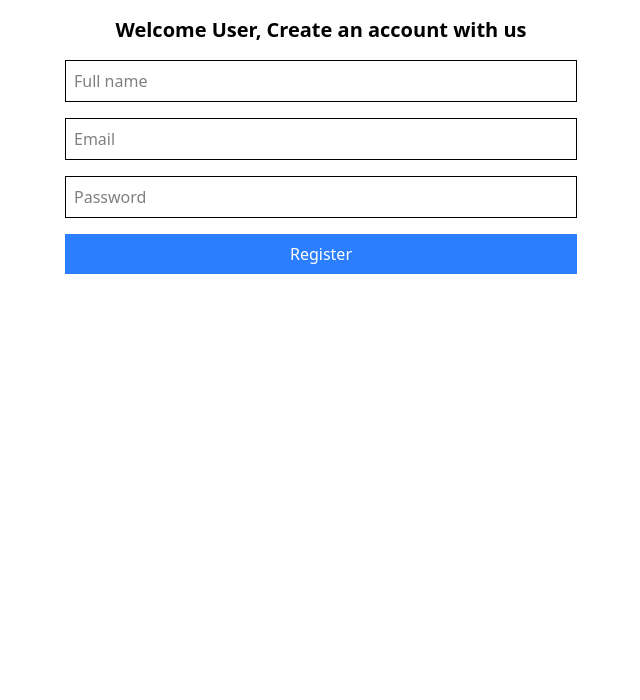
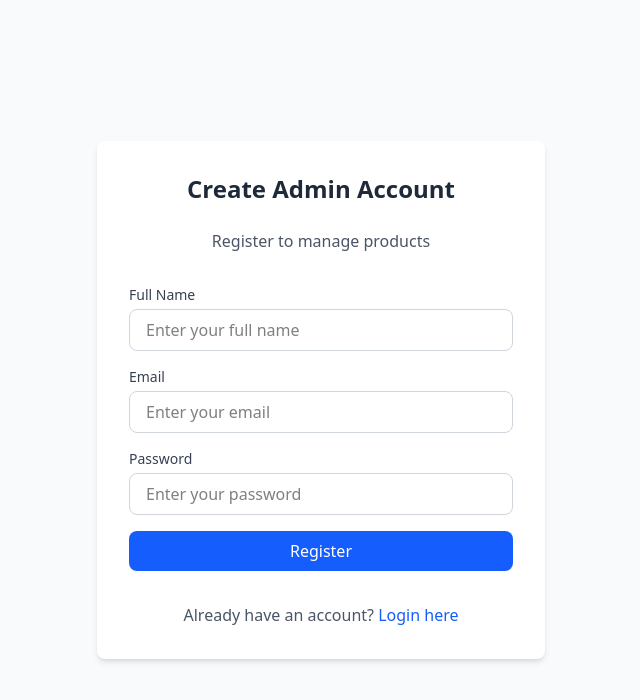
Before and after one commit to SABALI19/furniro-admin, a React (Vite) app: page / in a window 1280 px wide. Shown: the top 700 px of the page, without its empty margins (319-959 px from the left). Built offline with nearby package versions, Linux system fonts and the light colour scheme.

Commit message:
admin dashboard

```diff
--- a/src/components/common/Header.jsx
+++ b/src/components/common/Header.jsx
@@ -1,8 +1,35 @@
+import React from 'react';
 
-function Header() {
+function Header({ title, action }) {
   return (
-    <div>Header</div>
-  )
+    <header className="bg-white border-b h-16 flex items-center justify-between px-8 sticky top-0 z-10">
+      <h2 className="text-lg font-semibold text-gray-700">
+        {title || 'Dashboard'}
+      </h2>
+
+      {action && (
+        <div>
+          {action}
+        </div>
+      )}
+
+      {!action && (
+        <div className="flex items-center space-x-4">
+          <button className="p-2 text-gray-500 hover:text-gray-700">
+            <svg xmlns="http://www.w3.org/2000/svg" className="h-5 w-5" fill="none" viewBox="0 0 24 24" stroke="currentColor">
+              <path strokeLinecap="round" strokeLinejoin="round" strokeWidth={2} d="M15 17h5l-1.405-1.405A2.032 2.032 0 0118 14.158V11a6.002 6.002 0 00-4-5.659V5a2 2 0 10-4 0v.341C7.67 6.165 6 8.388 6 11v3.159c0 .538-.214 1.055-.595 1.436L4 17h5m6 0v1a3 3 0 11-6 0v-1m6 0H9" />
+            </svg>
+          </button>
+          <div className="flex items-center space-x-2">
+            <div className="w-8 h-8 bg-indigo-600 rounded-full flex items-center justify-center text-white text-sm font-medium">
+              A
+            </div>
+            <span className="text-sm text-gray-700">Admin</span>
+          </div>
+        </div>
+      )}
+    </header>
+  );
 }
 
-export default Header
+export default Header;
--- /dev/null
+++ b/src/components/common/Layout.jsx
@@ -0,0 +1,21 @@
+import React from 'react';
+import Header from './Header';
+import SideBar from './SideBar';
+
+function Layout({ title, action, children }) {
+  return (
+    <div className="min-h-screen bg-gray-50 flex">
+      <SideBar />
+
+      <main className="flex-1 overflow-y-auto">
+        <Header title={title} action={action} />
+
+        <div className="p-8">
+          {children}
+        </div>
+      </main>
+    </div>
+  );
+}
+
+export default Layout;
--- a/src/components/common/ProductsTable.jsx
+++ /dev/null
@@ -1,45 +0,0 @@
-import React from 'react'
-
-function ProductsTable() {
-    return (
-        <div class="overflow-x-auto">
-            <table class="w-full text-left border-collapse">
-                <thead class="bg-gray-50 border-b">
-                    <tr>
-                        <th class="p-4 font-medium text-gray-600">Product</th>
-                        <th class="p-4 font-medium text-gray-600">Category</th>
-                        <th class="p-4 font-medium text-gray-600">Price</th>
-                        <th class="p-4 font-medium text-gray-600">Stock</th>
-                        <th class="p-4 font-medium text-gray-600">Status</th>
-                        <th class="p-4 font-medium text-gray-600 text-right">Actions</th>
-                    </tr>
-                </thead>
-                <tbody class="divide-y">
-                    <tr class="hover:bg-gray-50 transition">
-                        <td class="p-4 flex items-center gap-3">
-                            <div class="w-12 h-12 bg-gray-200 rounded-md overflow-hidden">
-                                <img src="/api/placeholder/100/100" alt="Sofa" class="object-cover w-full h-full" />
-                            </div>
-                            <div>
-                                <div class="font-medium text-gray-900">Velvet Armchair</div>
-                                <div class="text-xs text-gray-400">ID: #48291</div>
-                            </div>
-                        </td>
-                        <td class="p-4 text-sm text-gray-600">Living Room</td>
-                        <td class="p-4 text-sm font-semibold">$599.00</td>
-                        <td class="p-4 text-sm text-gray-600">24 pcs</td>
-                        <td class="p-4">
-                            <span class="px-2 py-1 text-xs font-medium bg-green-100 text-green-700 rounded-full">In Stock</span>
-                        </td>
-                        <td class="p-4 text-right">
-                            <button class="text-blue-600 hover:underline mr-3">Edit</button>
-                            <button class="text-red-500 hover:underline">Delete</button>
-                        </td>
-                    </tr>
-                </tbody>
-            </table>
-        </div>
-    )
-}
-
-export default ProductsTable
--- a/src/components/common/SideBar.jsx
+++ b/src/components/common/SideBar.jsx
@@ -1,7 +1,50 @@
+import React from 'react';
+import { NavLink } from 'react-router-dom';
+
 function SideBar() {
+  const navItems = [
+    {
+      to: '/dashboard',
+      icon: '📦',
+      label: 'Inventory',
+    },
+    {
+      to: '/orders',
+      icon: '🛒',
+      label: 'Orders',
+    },
+    {
+      to: '/users',
+      icon: '👥',
+      label: 'Users',
+    },
+  ];
+
   return (
-    <div>SideBar</div>
-  )
+    <aside className="w-64 bg-white border-r hidden md:block">
+      <div className="p-6">
+        <h1 className="text-xl font-bold text-gray-800">LuxeFurn Admin</h1>
+      </div>
+      <nav className="mt-6 space-y-1 px-4">
+        {navItems.map((item) => (
+          <NavLink
+            key={item.to}
+            to={item.to}
+            className={({ isActive }) =>
+              `flex items-center px-4 py-3 rounded-lg transition-colors ${
+                isActive
+                  ? 'text-blue-600 bg-blue-50'
+                  : 'text-gray-600 hover:bg-gray-50'
+              }`
+            }
+          >
+            <span className="mr-3">{item.icon}</span>
+            {item.label}
+          </NavLink>
+        ))}
+      </nav>
+    </aside>
+  );
 }
 
-export default SideBar
+export default SideBar;
--- a/src/pages/Dashboard.jsx
+++ b/src/pages/Dashboard.jsx
@@ -1,76 +1,44 @@
 import React, { useState } from "react";
-import ProductsTable from "../components/common/ProductsTable";
+import Layout from "../components/common/Layout";
+// import ProductsTable from "../components/common/ProductsTable";
 import CreateFurnitureModal from "../components/Modals/CreateFurnitureModal";
+
 function Dashboard() {
   const [showModal, setShowModal] = useState(false);
-  return (
-    <div class="min-h-screen bg-gray-50 flex">
-      <aside class="w-64 bg-white border-r hidden md:block">
-        <div class="p-6">
-          <h1 class="text-xl font-bold text-gray-800">LuxeFurn Admin</h1>
-        </div>
-        <nav class="mt-6 space-y-1 px-4">
-          <a
-            href="#"
-            class="flex items-center px-4 py-3 text-blue-600 bg-blue-50 rounded-lg"
-          >
-            <span class="mr-3">📦</span> Inventory
-          </a>
-          <a
-            href="#"
-            class="flex items-center px-4 py-3 text-gray-600 hover:bg-gray-50 rounded-lg"
-          >
-            <span class="mr-3">🛒</span> Orders
-          </a>
-          <a
-            href="#"
-            class="flex items-center px-4 py-3 text-gray-600 hover:bg-gray-50 rounded-lg"
-          >
-            <span class="mr-3">👥</span> Users
-          </a>
-        </nav>
-      </aside>
 
-      <main class="flex-1 overflow-y-auto">
-        <header class="bg-white border-b h-16 flex items-center justify-between px-8 sticky top-0 z-10">
-          <h2 class="text-lg font-semibold text-gray-700">
-            Furniture Management
-          </h2>
-
+  const actionButton = (
     <button
       onClick={() => setShowModal(true)}
       className="cursor-pointer bg-indigo-600 text-white px-4 py-2 rounded-lg hover:bg-indigo-700 transition"
     >
       + Add Furniture
     </button>
+  );
 
-        </header>
-
-        <div class="p-8">
-          <div class="grid grid-cols-1 md:grid-cols-3 gap-6 mb-8">
-            <div class="bg-white p-6 rounded-xl border shadow-sm">
-              <p class="text-sm text-gray-500">Total Products</p>
-              <p class="text-2xl font-bold">1,284</p>
+  return (
+    <Layout title="Furniture Management" action={actionButton}>
+      <div className="grid grid-cols-1 md:grid-cols-3 gap-6 mb-8">
+        <div className="bg-white p-6 rounded-xl border shadow-sm">
+          <p className="text-sm text-gray-500">Total Products</p>
+          <p className="text-2xl font-bold">1,284</p>
         </div>
-            <div class="bg-white p-6 rounded-xl border shadow-sm">
-              <p class="text-sm text-gray-500">Active Orders</p>
-              <p class="text-2xl font-bold text-orange-600">45</p>
+        <div className="bg-white p-6 rounded-xl border shadow-sm">
+          <p className="text-sm text-gray-500">Active Orders</p>
+          <p className="text-2xl font-bold text-orange-600">45</p>
         </div>
-            <div class="bg-white p-6 rounded-xl border shadow-sm">
-              <p class="text-sm text-gray-500">Out of Stock</p>
-              <p class="text-2xl font-bold text-red-600">12</p>
+        <div className="bg-white p-6 rounded-xl border shadow-sm">
+          <p className="text-sm text-gray-500">Out of Stock</p>
+          <p className="text-2xl font-bold text-red-600">12</p>
         </div>
       </div>
 
-          <section class="bg-white rounded-xl border shadow-sm overflow-hidden">
+      <section className="bg-white rounded-xl border shadow-sm overflow-hidden">
         <ProductsTable />
       </section>
       {showModal && (
         <CreateFurnitureModal onClose={() => setShowModal(false)} />
       )}
-        </div>
-      </main>
-    </div>
+    </Layout>
   );
 }
 
--- a/src/pages/Login.jsx
+++ b/src/pages/Login.jsx
@@ -25,29 +25,23 @@ function Login() {
     try {
       const response = await axios.post(`${baseUrl}/api/user/login`, formData);
 
-      // Extract token and role from response
+      // Extract token and user data from response
       const { token, data } = response.data;
-      const userRole = data?.role;
+      const userRole = data?.role
 
       // Validate response data
-      if (!token || !userRole) {
+      if (!token|| !userRole) {
         throw new Error("Invalid response from server");
       }
 
-      // Store auth data using utility
+      // Store auth data using utility (store role if needed, but all users go to admin dashboard)
       authUtils.setAuthData(token, userRole);
 
       toast.success(response.data.message || "Login successful!");
 
-      // Navigate based on role (optional - customize as needed)
+      // Navigate to admin dashboard for all users
       setTimeout(() => {
-        if (userRole === "admin") {
-          navigate("/dashboard");
-        } else if (userRole === "user") {
-          navigate("/");
-        } else {
-          navigate("/dashboard");
-        }
+        navigate("/admin/dashboard"); // or just "/dashboard" if that's your admin route
       }, 1000);
 
     } catch (error) {
@@ -59,7 +53,7 @@ function Login() {
       } else if (statusCode === 401) {
         toast.error("Invalid email or password");
       } else if (statusCode === 403) {
-        toast.error("Access denied");
+        toast.error("Access denied. Admin privileges required.");
       } else if (statusCode) {
         toast.error(`Login failed (${statusCode})`);
       } else if (error.message) {
@@ -78,10 +72,10 @@ function Login() {
     <div className="min-h-screen flex items-center justify-center bg-gray-50">
       <div className="w-full max-w-md p-8 bg-white rounded-lg shadow-md">
         <h1 className="text-2xl font-bold text-center mb-6 text-gray-800">
-          Welcome Back
+          Admin Login
         </h1>
         <p className="text-center text-gray-600 mb-8">
-          Login to your account
+          Login to manage products
         </p>
 
         <form onSubmit={handleSubmit} className="space-y-4">
@@ -122,8 +116,20 @@ function Login() {
             disabled={loading}
             className="w-full bg-blue-600 text-white py-2 px-4 rounded-lg hover:bg-blue-700 transition-colors disabled:bg-blue-400 disabled:cursor-not-allowed font-medium"
           >
-            {loading ? "Logging in..." : "Login"}
+            {loading ? "Logging in..." : "Login to Dashboard"}
           </button>
+
+          <p className="text-center text-gray-600 mt-4">
+            Don't have an account?{" "}
+            <button
+              type="button"
+              onClick={() => navigate("/register")}
+              className="text-blue-600 hover:underline font-medium"
+              disabled={loading}
+            >
+              Register here
+            </button>
+          </p>
         </form>
       </div>
     </div>
--- a/src/pages/Register.jsx
+++ b/src/pages/Register.jsx
@@ -1,4 +1,4 @@
-import React, { useState } from "react"; // Fixed import
+import React, { useState } from "react";
 import { useNavigate } from "react-router-dom";
 import axios from "axios";
 import { toast } from "react-toastify";
@@ -8,38 +8,37 @@ function Register() {
     name: "",
     email: "",
     password: "",
-    role: "customer",
+    // role is handled by backend or set to "admin" by default
   });
+  const [loading, setLoading] = useState(false);
 
   const navigate = useNavigate();
   const baseUrl = import.meta.env.VITE_BASE_URL;
 
-  // Shared change handler to keep code clean
   const handleChange = (e) => {
     setFormData({ ...formData, [e.target.name]: e.target.value });
   };
 
   const handleSubmit = async (e) => {
     e.preventDefault();
+    setLoading(true);
 
     try {
       const response = await axios.post(
         `${baseUrl}/api/user/register`,
         formData,
-
       );
 
-      // Success path (201)
       toast.success(response.data.message || "Registration successful!");
+
+      // Redirect to login after successful registration
+      setTimeout(() => {
         navigate("/login");
+      }, 1500);
 
     } catch (error) {
-      // Safely extract backend message
-      const backendMessage =
-        error?.response?.data?.message;
-
-      const statusCode =
-        error?.response?.status;
+      const backendMessage = error?.response?.data?.message;
+      const statusCode = error?.response?.status;
 
       if (backendMessage) {
         toast.error(backendMessage);
@@ -50,50 +49,92 @@ function Register() {
       }
 
       console.error("Registration error:", error);
+    } finally {
+      setLoading(false);
     }
   };
 
+  return (
+    <div className="min-h-screen flex items-center justify-center bg-gray-50">
+      <div className="w-full max-w-md p-8 bg-white rounded-lg shadow-md">
+        <h1 className="text-2xl font-bold text-center mb-6 text-gray-800">
+          Create Admin Account
+        </h1>
+        <p className="text-center text-gray-600 mb-8">
+          Register to manage products
+        </p>
 
-  return (
+        <form onSubmit={handleSubmit} className="space-y-4">
           <div>
-      <h1 className="text-xl font-bold text-center m-4">
-        Welcome User, Create an account with us
-      </h1>
-      <form
-        className="mt-4 w-[90%] md:w-[40%] mx-auto flex flex-col gap-2"
-        onSubmit={handleSubmit}
-      >
+            <label className="block text-sm font-medium text-gray-700 mb-1">
+              Full Name
+            </label>
             <input
               type="text"
-          placeholder="Full name"
-          className="border p-2 mb-2 w-full"
+              placeholder="Enter your full name"
+              className="w-full px-4 py-2 border border-gray-300 rounded-lg focus:ring-2 focus:ring-blue-500 focus:border-transparent"
               name="name"
-          value={formData.name} // Added value for controlled component
+              value={formData.name}
               onChange={handleChange}
+              required
+              disabled={loading}
             />
+          </div>
+
+          <div>
+            <label className="block text-sm font-medium text-gray-700 mb-1">
+              Email
+            </label>
             <input
               type="email"
-          placeholder="Email"
-          className="border p-2 mb-2 w-full"
+              placeholder="Enter your email"
+              className="w-full px-4 py-2 border border-gray-300 rounded-lg focus:ring-2 focus:ring-blue-500 focus:border-transparent"
               name="email"
               value={formData.email}
               onChange={handleChange}
+              required
+              disabled={loading}
             />
+          </div>
+
+          <div>
+            <label className="block text-sm font-medium text-gray-700 mb-1">
+              Password
+            </label>
             <input
               type="password"
-          placeholder="Password"
-          className="border p-2 mb-2 w-full"
+              placeholder="Enter your password"
+              className="w-full px-4 py-2 border border-gray-300 rounded-lg focus:ring-2 focus:ring-blue-500 focus:border-transparent"
               name="password"
               value={formData.password}
               onChange={handleChange}
+              required
+              minLength={6}
+              disabled={loading}
             />
+          </div>
+
           <button
             type="submit"
-          className="bg-blue-500 text-white p-2 w-full hover:bg-blue-600"
+            disabled={loading}
+            className="w-full bg-blue-600 text-white py-2 px-4 rounded-lg hover:bg-blue-700 transition-colors disabled:bg-blue-400 disabled:cursor-not-allowed font-medium"
           >
-          Register
+            {loading ? "Registering..." : "Register"}
           </button>
+
+          <p className="text-center text-gray-600 mt-4">
+            Already have an account?{" "}
+            <button
+              type="button"
+              onClick={() => navigate("/login")}
+              className="text-blue-600 hover:underline font-medium"
+              disabled={loading}
+            >
+              Login here
+            </button>
+          </p>
         </form>
+      </div>
     </div>
   );
 }
```
Lines whose indentation alone changed are shown as unchanged.
